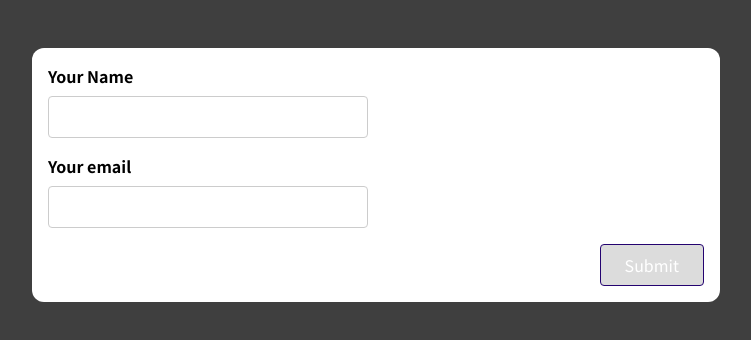
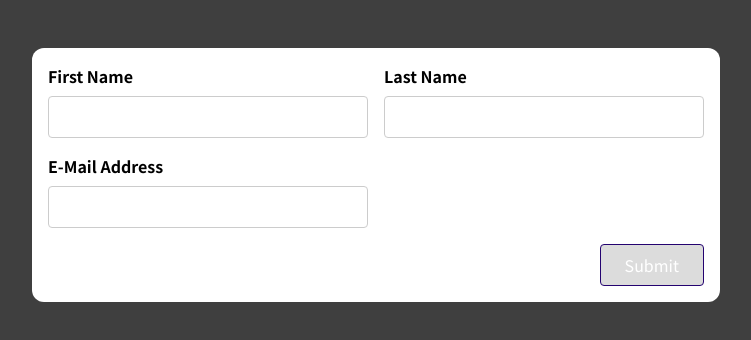
Before and after one commit to tomzacchia/react-complete-guide-maxedapps, a React (Create React App) app: page / in a window 1280 px wide. Shown: the top 340 px of the page, without its empty margins (264-1015 px from the left). Built offline with nearby package versions, Linux system fonts and the light colour scheme.

Commit message:
CODE: using custom hook with another form

```diff
--- a/src/App.js
+++ b/src/App.js
@@ -1,9 +1,11 @@
-import SimpleInput from './components/SimpleInput';
+import BasicForm from "components/BasicForm";
+import SimpleInput from "./components/SimpleInput";
 
 function App() {
   return (
     <div className="app">
-      <SimpleInput />
+      {/* <SimpleInput /> */}
+      <BasicForm />
     </div>
   );
 }
--- a/src/components/BasicForm.js
+++ b/src/components/BasicForm.js
@@ -1,22 +1,51 @@
+import useInput from "../hooks/use-input";
+
 const BasicForm = (props) => {
+  const {
+    value: firstName,
+    isValid: firstNameIsValid,
+    hasError: firstNameHasError,
+    valueChangeHandler: firstNameChangeHandler,
+    inputBlurHandler: firstNameBlurHandler,
+    reset: firstNameReset,
+  } = useInput((value) => value.trim() !== "");
+
+  const isFormValid = firstNameIsValid;
+
+  function submitHanlder(e) {
+    e.preventDefault();
+
+    if (!isFormValid) return;
+
+    console.log(firstName);
+    firstNameReset();
+  }
+
   return (
-    <form>
-      <div className='control-group'>
-        <div className='form-control'>
-          <label htmlFor='name'>First Name</label>
-          <input type='text' id='name' />
+    <form onSubmit={submitHanlder}>
+      <div className="control-group">
+        <div className="form-control">
+          <label htmlFor="name">First Name</label>
+          <input
+            onChange={firstNameChangeHandler}
+            onBlur={firstNameBlurHandler}
+            type="text"
+            id="name"
+            value={firstName}
+          />
+          {firstNameHasError && <p>firstName has error</p>}
         </div>
-        <div className='form-control'>
-          <label htmlFor='name'>Last Name</label>
-          <input type='text' id='name' />
+        <div className="form-control">
+          <label htmlFor="name">Last Name</label>
+          <input type="text" id="name" />
         </div>
       </div>
-      <div className='form-control'>
-        <label htmlFor='name'>E-Mail Address</label>
-        <input type='text' id='name' />
+      <div className="form-control">
+        <label htmlFor="name">E-Mail Address</label>
+        <input type="text" id="name" />
       </div>
-      <div className='form-actions'>
-        <button>Submit</button>
+      <div className="form-actions">
+        <button disabled={!isFormValid}>Submit</button>
       </div>
     </form>
   );
--- a/src/hooks/use-input.js
+++ b/src/hooks/use-input.js
@@ -5,6 +5,7 @@ function useInput(validate) {
   const [isTouched, setIsTouched] = useState(false);
 
   const valueIsValid = validate(value);
+  // hasError prevents error message to display after first render since valueIsValid === false
   const hasError = !valueIsValid && isTouched;
 
   function valueChangeHandler(event) {
```
